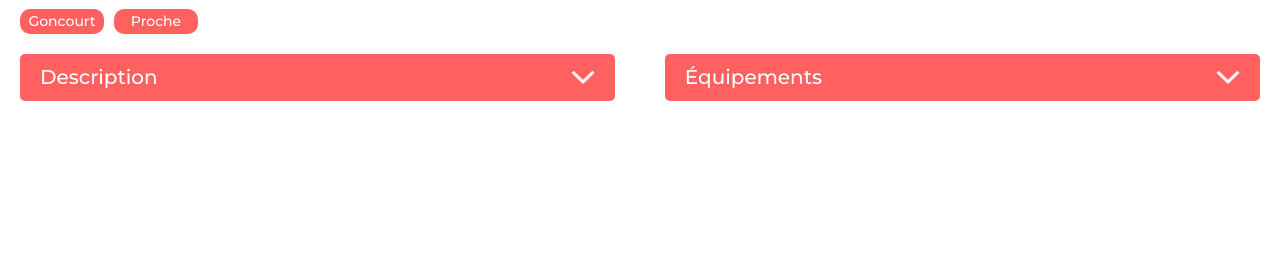
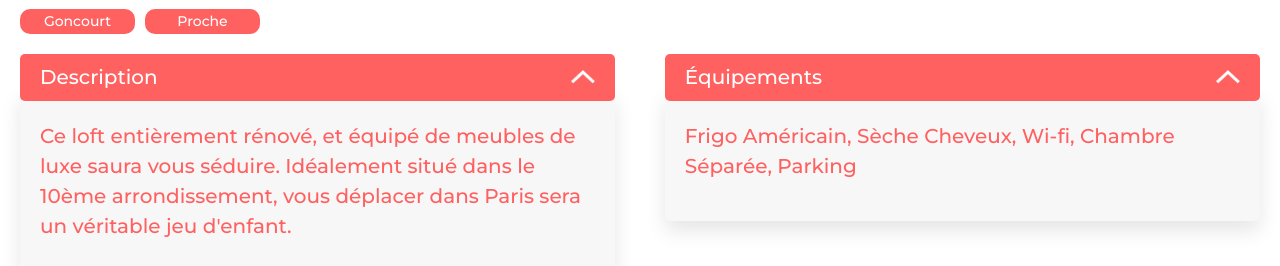
Before and after one commit to aliena-mind/P7-Kaza, a React (Create React App) app in the folder kaza-app/: page /house/0979876d in a window 1280 px wide. Shown: the part 534-800 px from the top of the page. Built offline with nearby package versions, Linux system fonts and the light colour scheme.

Commit message:
Maj sommaire
Ajustements

```diff
--- a/kaza-app/src/components/Collapse/index.jsx
+++ b/kaza-app/src/components/Collapse/index.jsx
@@ -6,21 +6,23 @@ const collapseClose = require('../../assets/collapse/collapse-close.png');
 
 function Collapse(props) {
 
-    // définit l'état 'showContent' initialisé à 'false' (contenu masqué)
-    const [showContent, setShowContent] = useState(false);
+    // définit l'état 'showContent' initialisé à 'true' (contenu visible)
+    const [showContent, setShowContent] = useState(true);
 
     return (
         <div className="collapse-container">
             <button onClick={() => setShowContent(!showContent)}>  {/* inverse la valeur de 'showContent' lors du click */}
                 {props.text} {/* 'text' transmis via les "props" */}
                 {showContent ? (
-                    <img className='collapse-image' src={collapseOpen} alt="collapseOpen" /> // si 'showContent' est 'true', l'image est 'collapseOpen'
+                    // si 'showContent' est 'true', l'image est 'collapseOpen'
+                    <img className='collapse-image' src={collapseOpen} alt="collapseOpen" />
                 ) : (
-                    <img className='collapse-image' src={collapseClose} alt="collapseClose" /> // si 'showContent' est 'false', l'image est 'collapseClose'
+                    // si 'showContent' est 'false', l'image est 'collapseClose'
+                    <img className='collapse-image' src={collapseClose} alt="collapseClose" />
                 )}
             </button>
             {showContent && ( // affiche le contenu de 'collapse-content' si 'showContent' est 'true'
-                <div className='collapse-content'> {/* ajout de la classe 'show-content' si 'showContent' est 'true'  */}
+                <div className='collapse-content'>
                     {props.content} {/* 'content' transmis via les "props" */}
                 </div>
             )}
--- a/kaza-app/src/pages/House/index.jsx
+++ b/kaza-app/src/pages/House/index.jsx
@@ -33,10 +33,10 @@ function House() {
                     </div>
                     <div className='house-collapse'>
                         <div>
-                            <Collapse className='house-collapse' text='Description' content={houseElement.description}/> {/* 'text' envoyé via les props */}
+                            <Collapse className='house-collapse' text='Description' content={houseElement.description}/> {/* 'text' & 'content' envoyé via les props */}
                         </div>
                         <div>
-                            <Collapse className='house-collapse' text='Équipements' content={houseElement.equipments.join(', ')} />
+                            <Collapse className='house-collapse' text='Équipements' content={houseElement.equipments.join(', ')} /> {/* 'text' & 'content' envoyé via les props */}
                         </div>
                     </div>
                 </div>
--- a/kaza-app/src/styles/components/Cards/index.css
+++ b/kaza-app/src/styles/components/Cards/index.css
@@ -36,6 +36,7 @@
 .card-cover {
     width: 100%;
     height: 100%;
+    min-height: 250px;
     border-radius: 10px 10px 0 0;
     object-fit: cover;
 }
@@ -75,6 +76,9 @@
         width: 100%;
         height: 220px;
     }
+    .card-cover {
+        min-height: 200px;
+    }
 
 }
 
--- a/kaza-app/src/styles/layout/Header/index.css
+++ b/kaza-app/src/styles/layout/Header/index.css
@@ -39,7 +39,7 @@
 
 .nav-link.active {
     text-decoration: underline;
-    }
+}
 
 .nav-link:focus {
     outline: none;
--- a/kaza-app/src/styles/pages/House/index.css
+++ b/kaza-app/src/styles/pages/House/index.css
@@ -55,6 +55,7 @@
 
 @media (min-width: 700px) {
     .tag {
+        width: 115px;
         height: 25px;
 
         font-size: 14px;
@@ -78,4 +79,7 @@
         font-size: 18px;
         line-height: 26px;
     }
+    .tags {
+        margin-bottom: 25px;
+    }
 }
```
